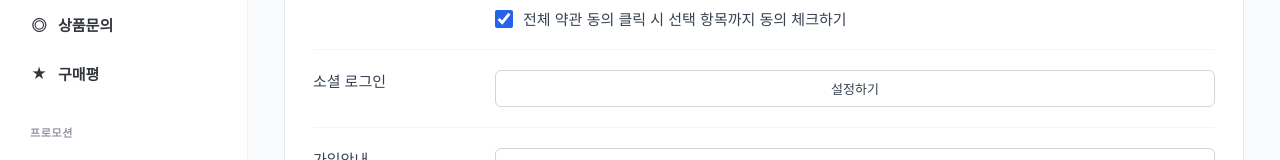
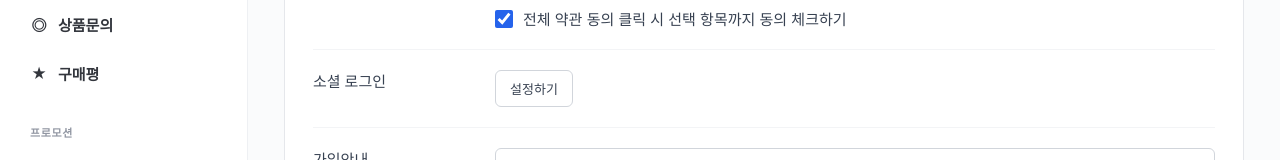
Before and after one commit to youzam136-sudo/belian-admin, a React (Vite) app: page /members/settings in a window 1280 px wide. Shown: the part 605-765 px from the top of the page. Built offline with nearby package versions, Linux system fonts and the light colour scheme.

Commit message:
Update membersettings.css

```diff
--- a/src/styles/membersettings.css
+++ b/src/styles/membersettings.css
@@ -115,6 +115,8 @@
   font-size: 13px;
   color: #374151;
   cursor: pointer;
+  align-self: flex-start;
+  width: auto;
 }
 
 .member-settings__btn:hover {
```
